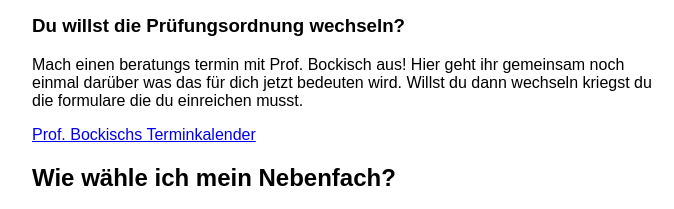
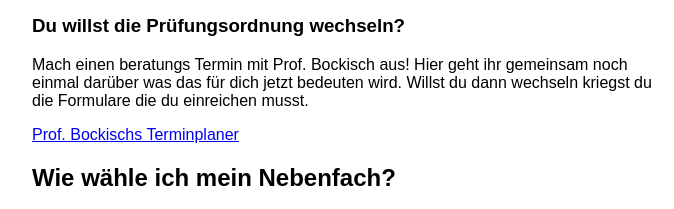
Before and after one commit to Fachschaft-FB12/faq, a plain HTML site: page index.html in a window 1280 px wide. Shown: the part 739-948 px from the top of the page, 292-966 px from the left. Drawn offline with Linux system fonts and the light colour scheme.

Commit message:
Update index.html

```diff
--- a/index.html
+++ b/index.html
@@ -27,8 +27,8 @@
 <h2 id="was-ist-die-prüfungsordnung-und-wo-finde-ich-sie">Was ist die Prüfungsordnung und wo finde ich Sie?</h2>
 <p>Die Prüfungsordnung regelt wie deine Prüfungen ablaufen und dein Studium aufgebaut ist. z.B. wie viele Versuche du hast oder wie viele ECTS Punkte du in welcher Zeit sammeln musst. Welcher Prüfungsordnung du genau unterliegst findest du unten auf deinem Studierendenausweis oder unter Marvin. Dabei stehen die ersten 4 Zahlen für das Jahr z.b. 2018 und 1 für Sommersemester, 2 für Wintersemester. 20182 steht also für die Prüfungsordnung 2018 Sommersemester. Eine Liste der Prüfungsordnungen findest du hier: <a href="https://www.uni-marburg.de/de/fb12/studium/pruefungsordnungen">https://www.uni-marburg.de/de/fb12/studium/pruefungsordnungen</a></p>
 <h3>Du willst die Prüfungsordnung wechseln?</h3>
-<p>Mach einen beratungs termin mit Prof. Bockisch aus! Hier geht ihr gemeinsam noch einmal darüber was das für dich jetzt bedeuten wird. Willst du dann wechseln kriegst du die formulare die du einreichen musst.</p>
-<a href = "https://doodle.com/bp/christophbockisch/book-a-time"> Prof. Bockischs Terminkalender </a>
+<p>Mach einen beratungs Termin mit Prof. Bockisch aus! Hier geht ihr gemeinsam noch einmal darüber was das für dich jetzt bedeuten wird. Willst du dann wechseln kriegst du die Formulare die du einreichen musst.</p>
+<a href = "https://doodle.com/bp/christophbockisch/book-a-time"> Prof. Bockischs Terminplaner </a>
 <h2 id="wie-wähle-ich-mein-nebenfach">Wie wähle ich mein Nebenfach?</h2>
 <p>Du meldest dich für ein Nebenfach an, indem du dich für eine Prüfung in diesem Fach anmeldest - noch hast du dafür also Zeit. Mögliche Nebenfächer sind die “üblichen” wie BWL, VWL, Physik, Bio, Geo und Mathe/Info, aber auch andere Fächer sind möglich (eventuell nach Antrag). Weitere Informationen findest du unter <a href="https://www.uni-marburg.de/de/fb12/studium/studiengaenge/nebenfaecher">https://www.uni-marburg.de/de/fb12/studium/studiengaenge/nebenfaecher</a>. Im Zweifel kannst du natürlich immer eine:n Fachschaftler:in aus deinem Fach fragen.</p>
 <h2 id="was-ist-ein-modulplan-und-wie-erstelle-ich-den">Was ist ein Modulplan und wie erstelle ich den?</h2>
```
